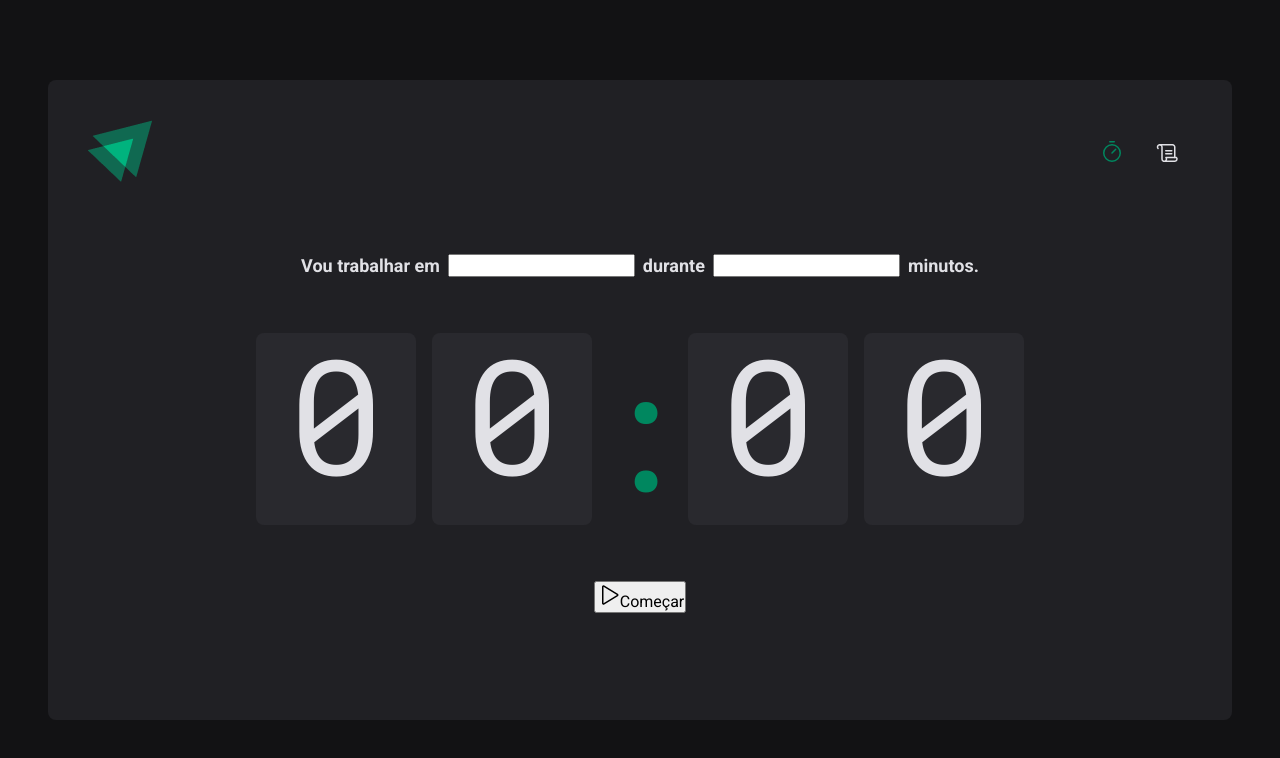
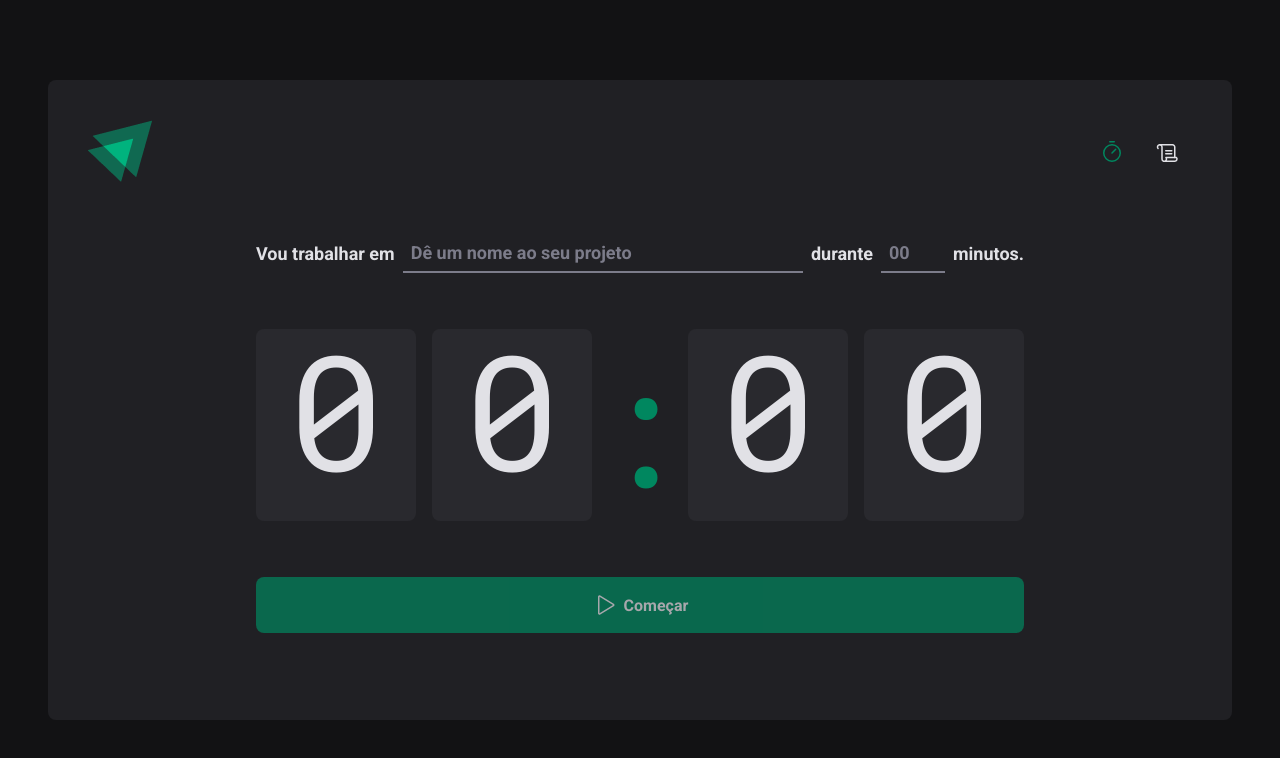
Before and after one commit to Alantrizotte06/igniteTimer, a React (Vite) app: page / in a window 1280 px wide. Shown: the top 758 px of the page. Built offline with nearby package versions, Linux system fonts and the light colour scheme.

Commit message:
Página e Rotas: Página: Home(alterações)

```diff
--- a/src/pages/Home/index.tsx
+++ b/src/pages/Home/index.tsx
@@ -4,7 +4,10 @@
   CountdownContainer,
   FormContainer,
   HomeContainer,
+  MinutesAmountInput,
   Separator,
+  StartCountdownButton,
+  TaskInput,
 } from "./styles";
 
 export function Home() {
@@ -13,10 +16,14 @@
       <form action="">
         <FormContainer>
           <label htmlFor="task">Vou trabalhar em</label>
-          <input id="task" />
+          <TaskInput id="task" placeholder="Dê um nome ao seu projeto" />
 
           <label htmlFor="minutesAmount">durante</label>
-          <input type="number" id="minutesAmount" />
+          <MinutesAmountInput
+            type="number"
+            id="minutesAmount"
+            placeholder="00"
+          />
 
           <span>minutos.</span>
         </FormContainer>
@@ -29,10 +36,10 @@
           <span>0</span>
         </CountdownContainer>
 
-        <button type="submit">
+        <StartCountdownButton disabled type="submit">
           <Play size={24} />
           Começar
-        </button>
+        </StartCountdownButton>
       </form>
     </HomeContainer>
   );
--- a/src/pages/Home/styles.ts
+++ b/src/pages/Home/styles.ts
@@ -29,6 +29,34 @@
   flex-wrap: wrap;
 `;
 
+const BaseInput = styled.input`
+  background: transparent;
+  height: 2.5rem;
+  border: 0;
+  border-bottom: 2px solid ${(props) => props.theme["gray-500"]};
+  font-weight: bold;
+  font-size: 1.125rem;
+  padding: 0 0.5rem;
+  color: ${(props) => props.theme["gray-100"]};
+
+  &:focus {
+    box-shadow: none;
+    border-color: ${(props) => props.theme["green-500"]};
+  }
+
+  &::placeholder {
+    color: ${(props) => props.theme["gray-500"]};
+  }
+`;
+
+export const TaskInput = styled(BaseInput)`
+  flex: 1;
+`;
+
+export const MinutesAmountInput = styled(BaseInput)`
+  width: 4rem;
+`;
+
 export const CountdownContainer = styled.main`
   font-family: "Roboto Mono", monospace;
   font-size: 10rem;
@@ -54,3 +82,31 @@
   display: flex;
   justify-content: center;
 `;
+
+export const StartCountdownButton = styled.button`
+  width: 100%;
+  border: 0;
+  padding: 1rem;
+  border-radius: 0.5rem;
+
+  display: flex;
+  align-items: center;
+  justify-content: center;
+
+  gap: 0.5rem;
+  font-weight: bold;
+
+  cursor: pointer;
+
+  background: ${(props) => props.theme["green-500"]};
+  color: ${(props) => props.theme["gray-100"]};
+
+  &:disabled {
+    opacity: 0.7;
+    cursor: not-allowed;
+  }
+
+  &:not(:disabled):hover {
+    background: ${(props) => props.theme["green-700"]};
+  }
+`;
```
